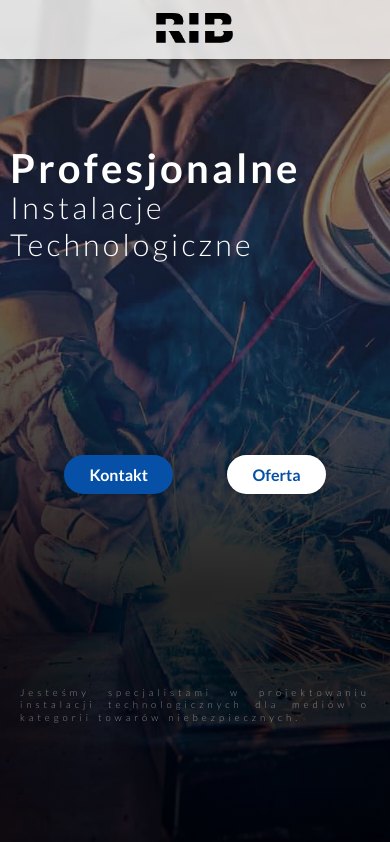
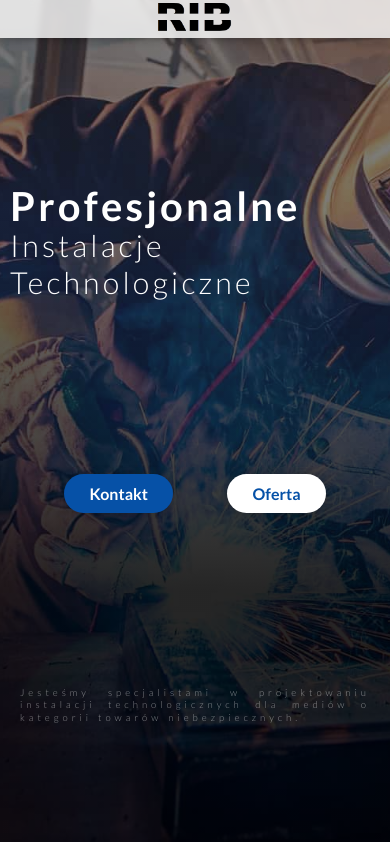
Before and after one commit to hubertpamula/RIB, a plain HTML site: page index.html in a window 390 px wide. Shown: the top 842 px of the page. Drawn offline with Linux system fonts and the light colour scheme.

Commit message:
Update style.css

```diff
--- a/style.css
+++ b/style.css
@@ -66,7 +66,7 @@ html {
   box-shadow: 0px 0px 5px 0px rgb(0, 0, 0);
 }
 #navbar {
-  position: fixed;
+  /* position: fixed; */
   top: 0px;
   left: 0;
   z-index: 1000;
@@ -91,7 +91,7 @@ html {
 }
 .header__logo {
   /* width: 70px; */
-  width: clamp(80px, 8vw + 3rem, 15vh);
+  width: clamp(70px, 7vw + 3rem, 15vh);
 }
 .header__burger {
   /* border: 1px solid black; */
```
